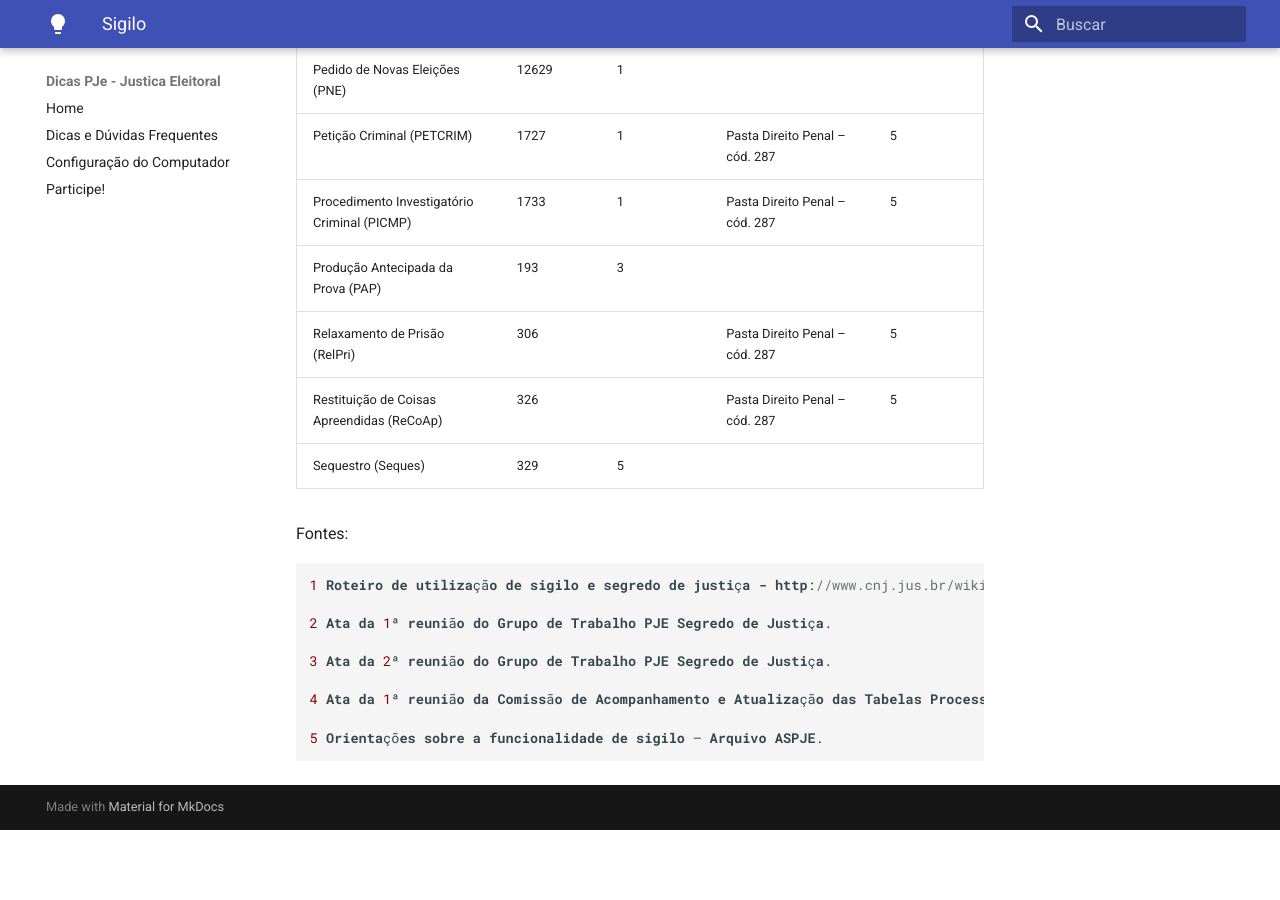
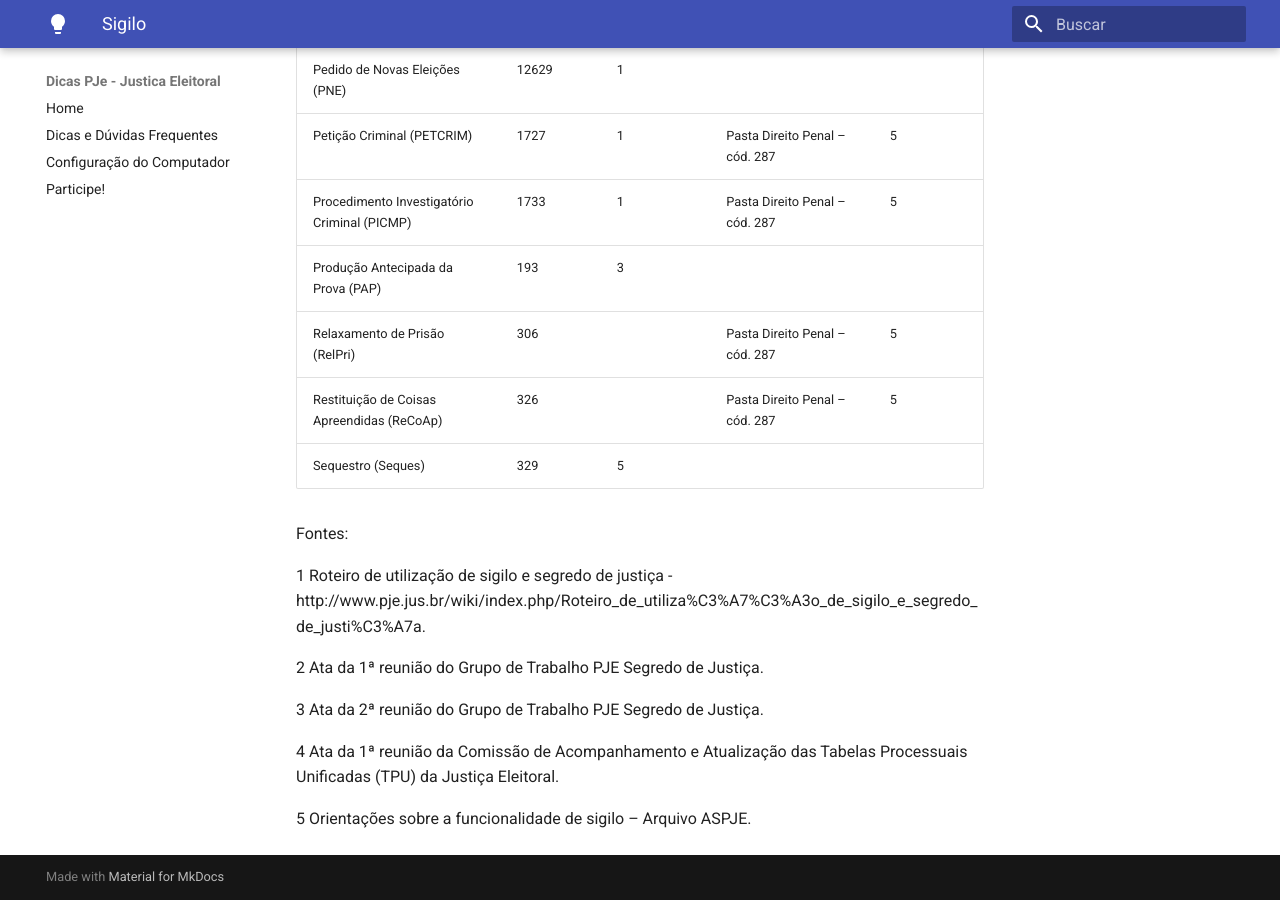
Before and after one commit to PJeJE/dicas_versao_1, an MkDocs documentation site: the page built from docs/sigilo.md, in a window 1280 px wide and 900 px high, scrolled down 10209 px. Built offline with MkDocs 1.6.1 and Material for MkDocs 9.7.7, drawn with Linux system fonts in a browser that asks for light colours; nearby versions of some CDN libraries; before the commit the page ends 11039 px from its top, so only the background shows below that; some of the changed lines change nothing that is shown.

Commit message:
Link do roteiro da wiki atualizado

```diff
--- a/docs/sigilo.md
+++ b/docs/sigilo.md
@@ -290,12 +290,12 @@ aos assuntos que demandem competência especializada em matéria criminal.
 Fontes:
 
 
-    1 Roteiro de utilização de sigilo e segredo de justiça - http://www.cnj.jus.br/wikipje.
+1 Roteiro de utilização de sigilo e segredo de justiça - http://www.pje.jus.br/wiki/index.php/Roteiro_de_utiliza%C3%A7%C3%A3o_de_sigilo_e_segredo_de_justi%C3%A7a.
 
-    2 Ata da 1ª reunião do Grupo de Trabalho PJE Segredo de Justiça.
+2 Ata da 1ª reunião do Grupo de Trabalho PJE Segredo de Justiça.
 
-    3 Ata da 2ª reunião do Grupo de Trabalho PJE Segredo de Justiça.
+3 Ata da 2ª reunião do Grupo de Trabalho PJE Segredo de Justiça.
 
-    4 Ata da 1ª reunião da Comissão de Acompanhamento e Atualização das Tabelas Processuais Unificadas (TPU) da Justiça Eleitoral.
+4 Ata da 1ª reunião da Comissão de Acompanhamento e Atualização das Tabelas Processuais Unificadas (TPU) da Justiça Eleitoral.
 
-    5 Orientações sobre a funcionalidade de sigilo – Arquivo ASPJE.
+5 Orientações sobre a funcionalidade de sigilo – Arquivo ASPJE.
```
